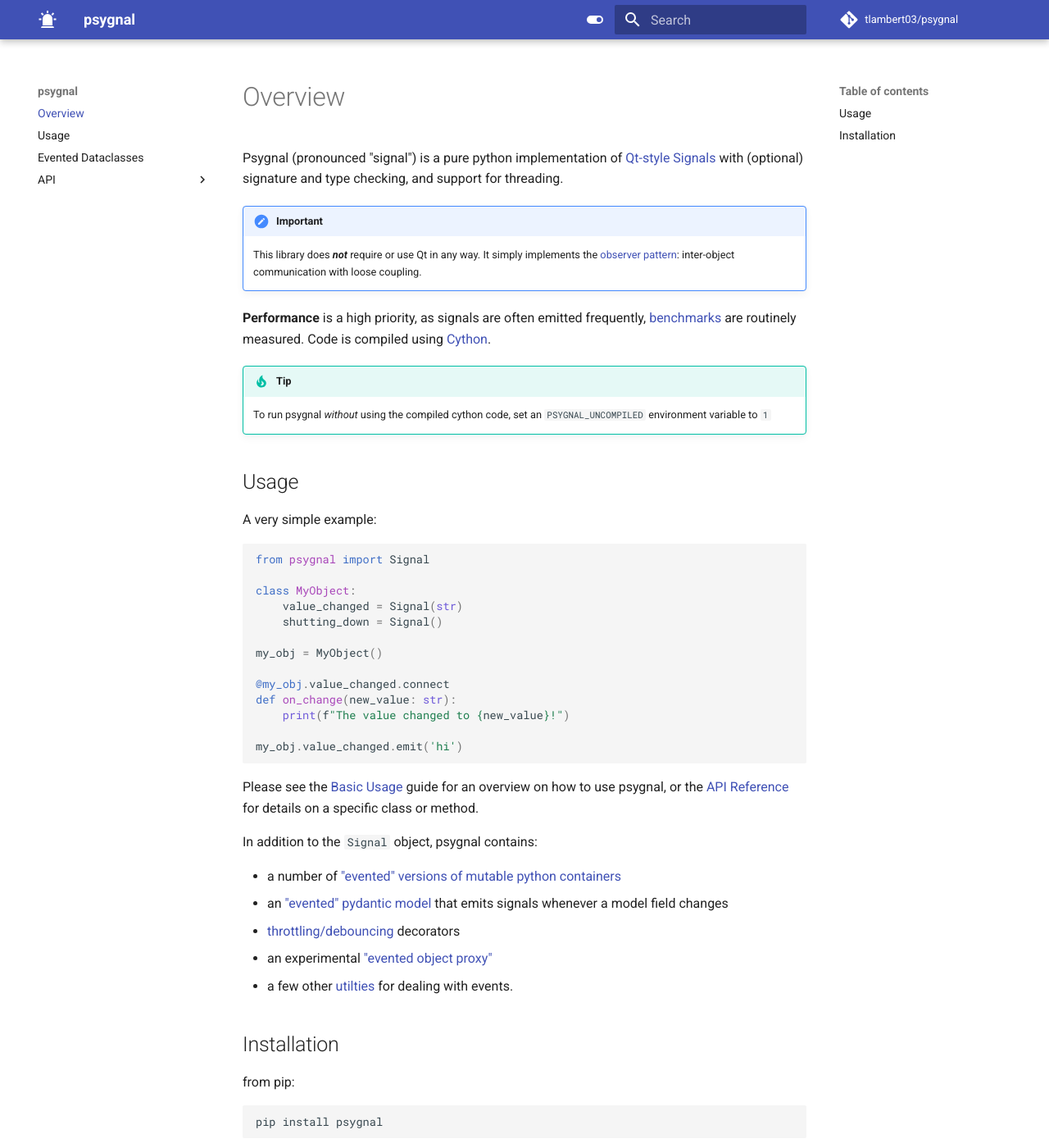
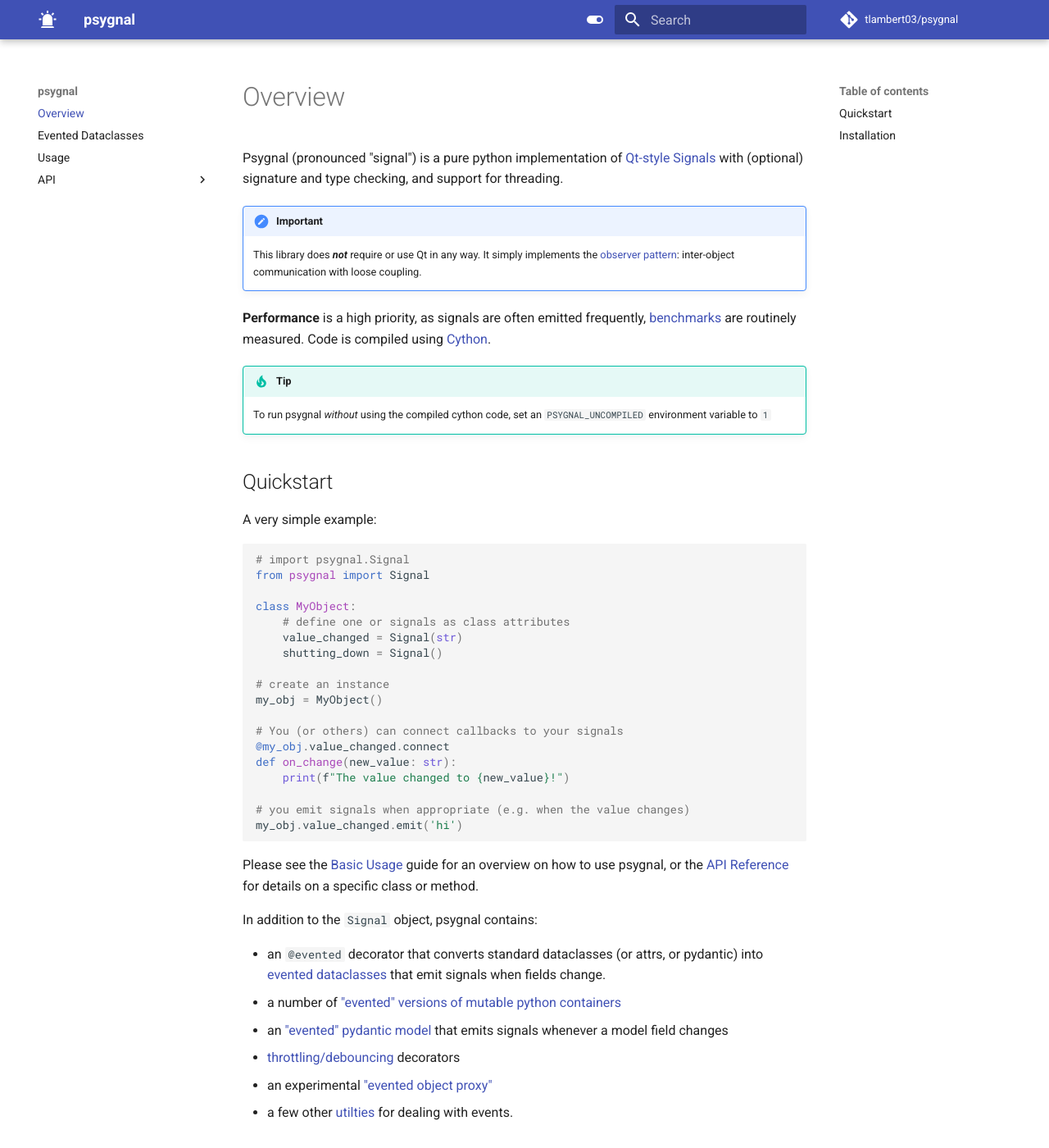
Before and after one commit to pyapp-kit/psygnal, an MkDocs documentation site: the page built from docs/index.md, in a window 1280 px wide and 1400 px high. Shown: the whole window at 82% size. Built offline with MkDocs 1.6.1 and Material for MkDocs 9.7.7, drawn with Linux system fonts in a browser that asks for light colours; comment, search, counter and statistics services are not loaded.

````diff
--- a/docs/index.md
+++ b/docs/index.md
@@ -18,31 +18,39 @@ Code is compiled using [Cython](https://cython.org/).
     To run psygnal *without* using the compiled cython code, set an
     `PSYGNAL_UNCOMPILED` environment variable to `1`
 
-## Usage
+## Quickstart
 
 A very simple example:
 
 ```python
+# import psygnal.Signal
 from psygnal import Signal
 
 class MyObject:
+    # define one or signals as class attributes
     value_changed = Signal(str)
     shutting_down = Signal()
 
+# create an instance
 my_obj = MyObject()
 
+# You (or others) can connect callbacks to your signals
 @my_obj.value_changed.connect
 def on_change(new_value: str):
     print(f"The value changed to {new_value}!")
 
+# you emit signals when appropriate (e.g. when the value changes)
 my_obj.value_changed.emit('hi')
 ```
 
-Please see the [Basic Usage](01_usage.md) guide for an overview on how to use psygnal,
+Please see the [Basic Usage](usage.md) guide for an overview on how to use psygnal,
 or the [API Reference](API/index.md) for details on a specific class or method.
 
 In addition to the `Signal` object, psygnal contains:
 
+- an `@evented` decorator that converts standard dataclasses (or attrs, or
+  pydantic) into [evented dataclasses](dataclasses.md) that emit signals when
+  fields change.
 - a number of ["evented" versions of mutable python containers](API/containers.md)
 - an ["evented" pydantic model](API/model.md) that emits signals whenever a model field changes
 - [throttling/debouncing](API/throttler.md) decorators
````
Also changed, not shown: README.md (+23 -43 lines), docs/API/model.md (+1 -1 lines), docs/dataclasses.md (renamed from docs/02_dataclasses.md), docs/usage.md (renamed from docs/01_usage.md).
